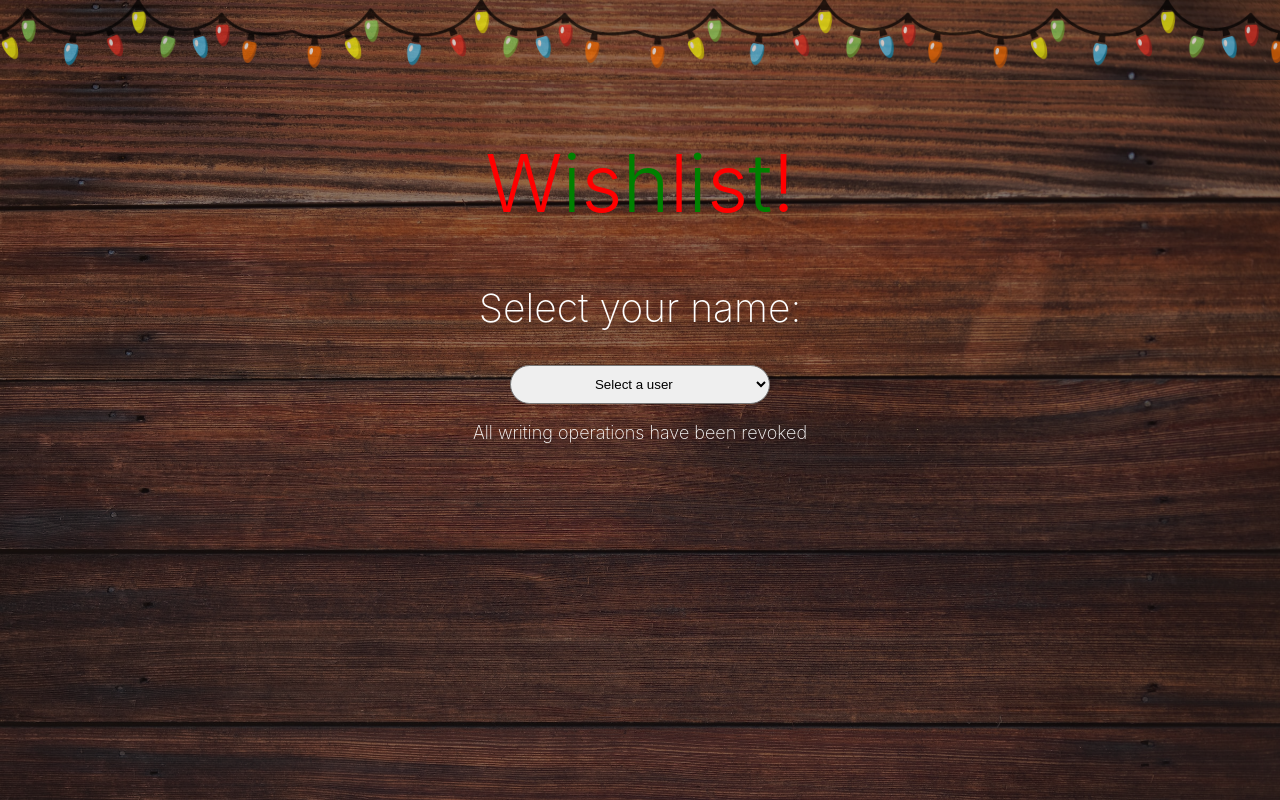
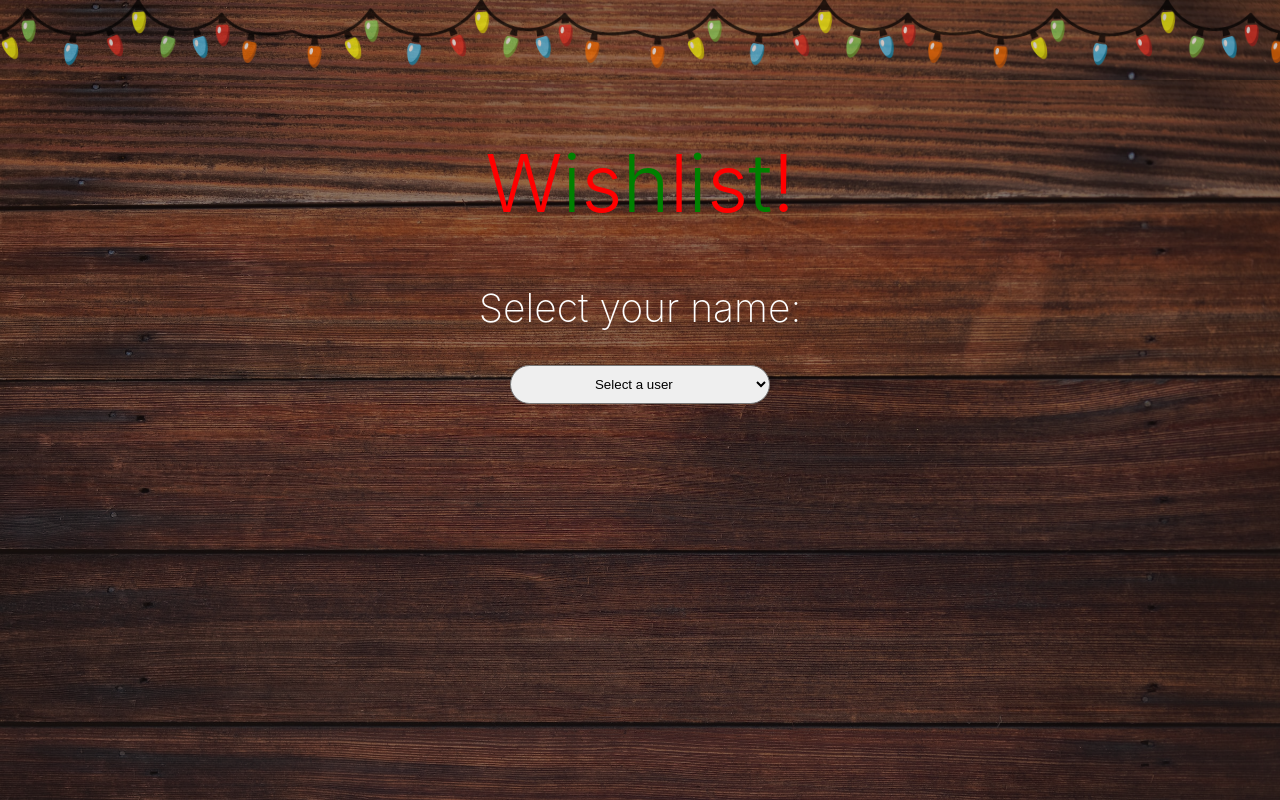
Before and after one commit to ryanhartwig/xmas-gift-list, a React (Create React App) app: page / in a window 1280 px wide. Shown: the top 800 px of the page. Built offline with nearby package versions, Linux system fonts and the light colour scheme; the HTML template or start-up script is replaced by a standard one.

Commit message:
Update Login.tsx

```diff
--- a/src/Login.tsx
+++ b/src/Login.tsx
@@ -28,8 +28,6 @@ export const Login = ({setSelectedUser}: LoginProps) => {
 
       <br></br>
       {user && <button className='login-go' onClick={() => setSelectedUser(user)}>Go ({user})</button>}
-
-      <p>All writing operations have been revoked</p>
     </div>
   )
 }
```
